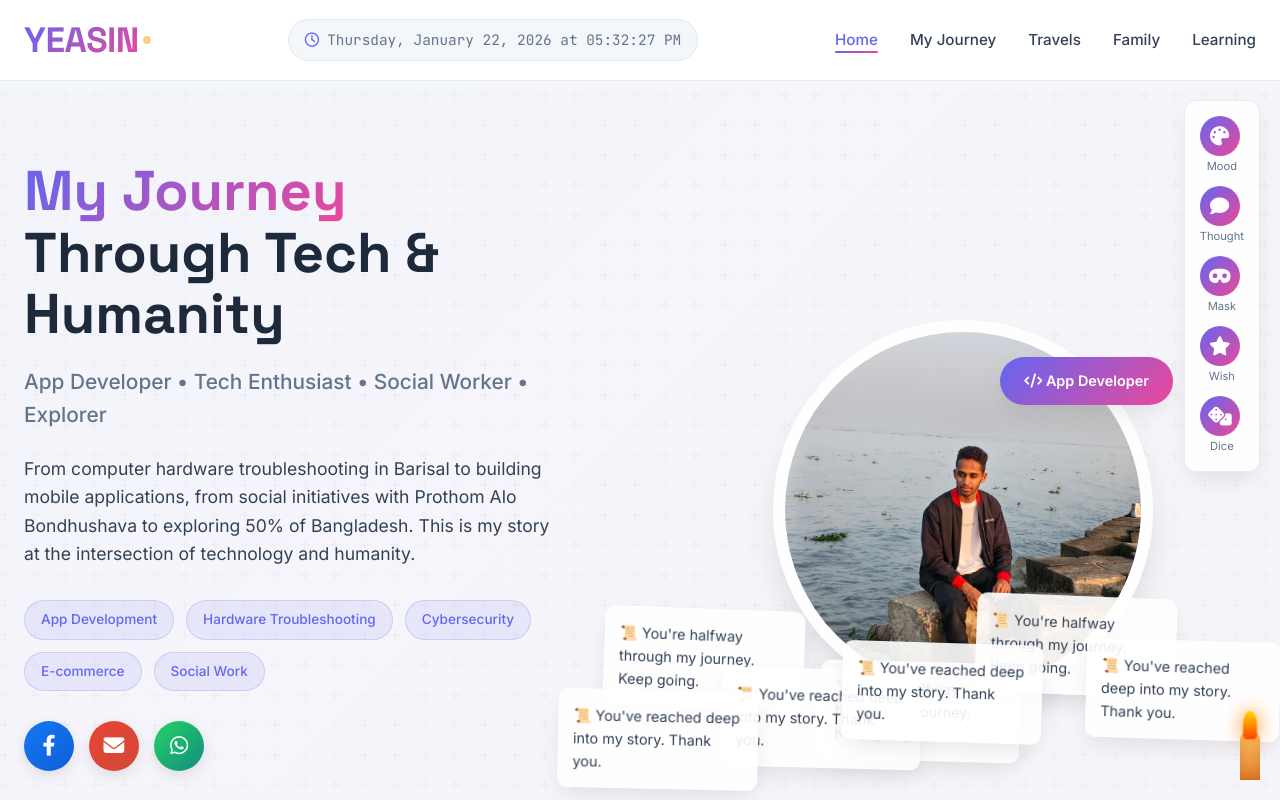
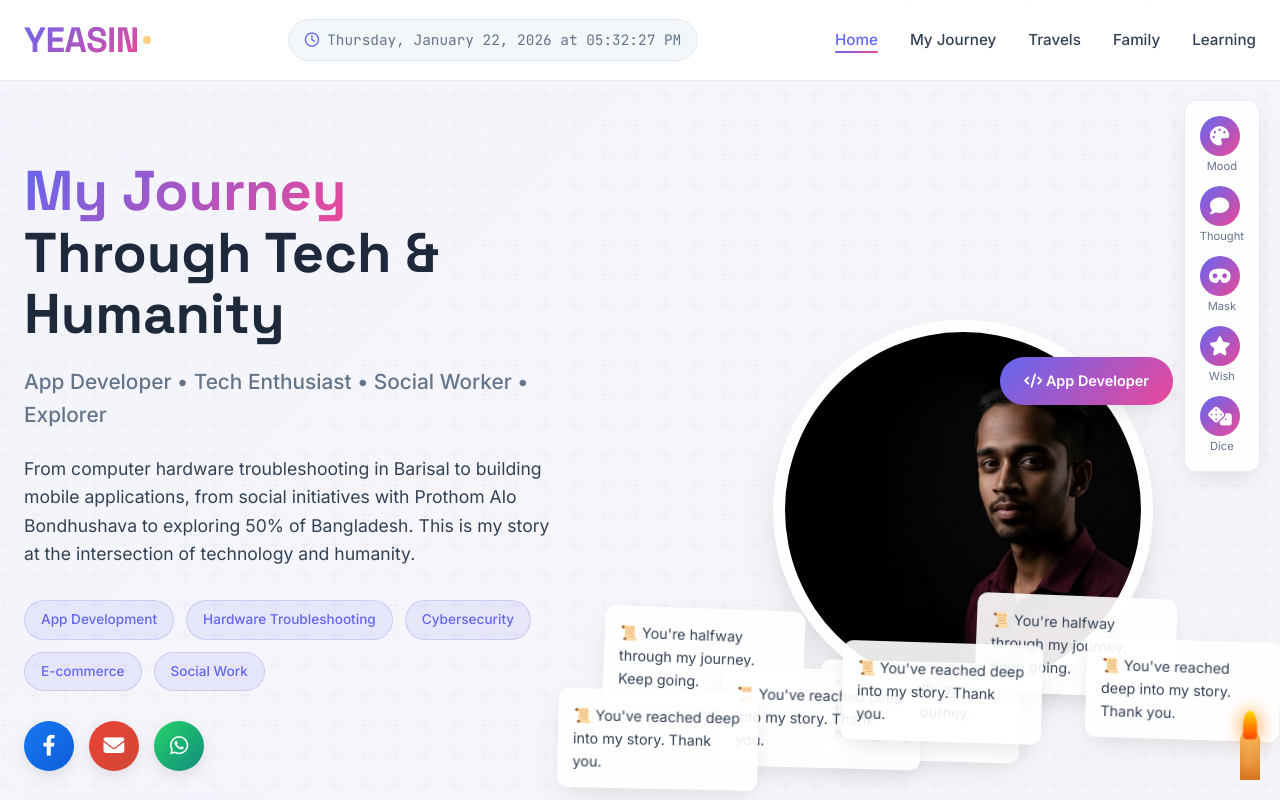
Before and after one commit to Yeasin7112/yeasin_wwb, a plain HTML site: page index.html in a window 1280 px wide. Shown: the top 800 px of the page. Drawn offline with Linux system fonts and the light colour scheme.

Commit message:
Update index.html

```diff
--- a/index.html
+++ b/index.html
@@ -1405,7 +1405,7 @@
                 <div class="hero-image">
                     <div class="profile-container">
                         <div class="profile-image-wrapper">
-                            <img src="web profile.jpeg" alt="YEASIN" class="profile-image">
+                            <img src="WhatsApp Image 2026-01-11 at 1.00.26 PM.jpeg" alt="YEASIN" class="profile-image">
                         </div>
                         <div class="floating-badge">
                             <i class="fas fa-code"></i> App Developer
@@ -1729,7 +1729,7 @@
             <div class="copyright">
                 <p>© 2004-2026 Yeasin | All experiences and growth are my own.</p>
                 <p style="margin-top: 10px; font-size: 0.9rem;">My story in code • Yeasin</p>
-                <p style="margin-top: 5px; font-size: 0.8rem;">Built with HTML, CSS & JavaScript • Hosted on Vercel</p>
+
             </div>
         </div>
     </footer>
```
